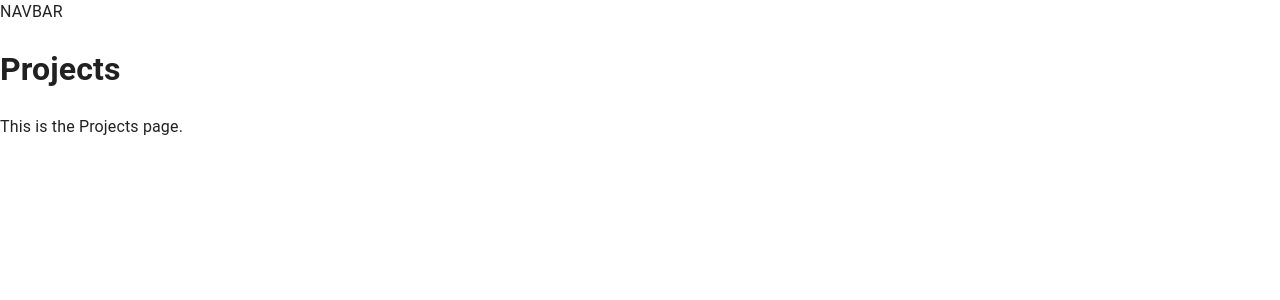
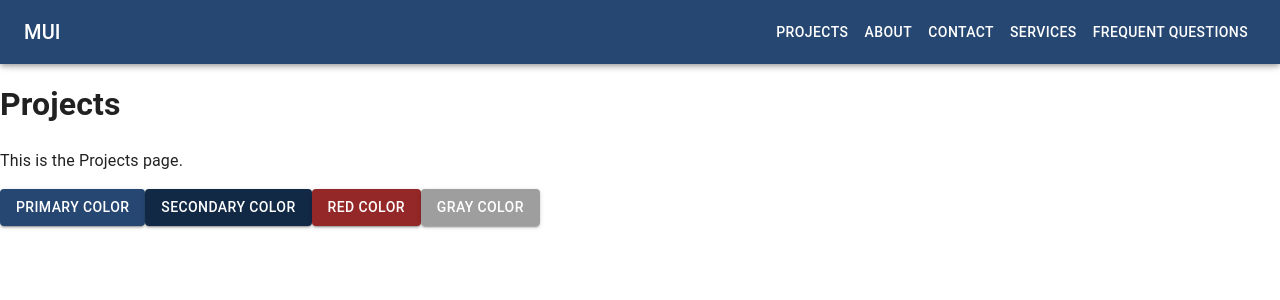
Before and after one commit to Oscar009/csingenierias, a Next.js app: page /projects in a window 1280 px wide. Shown: the top 300 px of the page. Built offline with nearby package versions, Linux system fonts and the light colour scheme.

Commit message:
added routes, AppBar

```diff
--- a/app/(screens)/about/page.tsx
+++ b/app/(screens)/about/page.tsx
@@ -1,3 +1,4 @@
+'use client';
 import React from 'react';
 
 const AboutPage = () => {
--- a/app/(screens)/projects/page.tsx
+++ b/app/(screens)/projects/page.tsx
@@ -1,10 +1,21 @@
+'use client';
+
+import { Button } from '@mui/material';
 import React from 'react';
+import theme from '@/app/theme/theme';
 
 const ProjectsPage = () => {
+
   return (
     <div>
       <h1>Projects</h1>
       <p>This is the Projects page.</p>
+
+      <Button variant='contained'>Primary color</Button>
+      <Button variant='contained' sx={{ backgroundColor: theme.palette.secondary.main }}>Secondary color</Button>
+      <Button variant='contained' sx={{ backgroundColor: theme.palette.error.main }}>Red color</Button>
+      <Button variant='contained' sx={{ backgroundColor: theme.palette.grey[500] }}>Gray color</Button>
+
     </div>
   );
 };
--- /dev/null
+++ b/app/components/AppBar/DrawerAppBar.tsx
@@ -0,0 +1,40 @@
+'use client';
+
+import { useState } from "react";
+import { Box, CssBaseline, Drawer } from "@mui/material";
+import NavBar from "./NavBar";
+import NavDrawer from "./NavDrawer";
+
+const drawerWidth = 240;
+const navItems = ['Projects', 'About', 'Contact', 'Services', 'Frequent Questions'];
+
+export default function DrawerAppBar() {
+  const [mobileOpen, setMobileOpen] = useState(false);
+
+  const handleDrawerToggle = () => {
+    setMobileOpen(!mobileOpen);
+  };
+
+  return (
+    <Box sx={{ display: 'flex', marginBottom: 10 }}>
+      <CssBaseline />
+      <NavBar navItems={navItems} onMenuClick={handleDrawerToggle} />
+      <nav>
+        <Drawer
+          variant="temporary"
+          open={mobileOpen}
+          onClose={handleDrawerToggle}
+          ModalProps={{
+            keepMounted: true, // Better open performance on mobile.
+          }}
+          sx={{
+            display: { xs: 'block', sm: 'none' },
+            '& .MuiDrawer-paper': { boxSizing: 'border-box', width: drawerWidth },
+          }}
+        >
+          <NavDrawer navItems={navItems} onClose={handleDrawerToggle} />
+        </Drawer>
+      </nav>
+    </Box>
+  );
+}
--- /dev/null
+++ b/app/components/AppBar/NavBar.tsx
@@ -0,0 +1,48 @@
+'use client'; // Esto asegura que se renderiza solo en el cliente
+
+import { AppBar, Box, Button, IconButton, Toolbar, Typography } from "@mui/material";
+import MenuIcon from '@mui/icons-material/Menu';
+import { useRouter } from 'next/navigation'; // Reemplaza con la versión correcta del hook en App Router
+
+interface NavBarProps {
+  navItems: string[];
+  onMenuClick: () => void;
+}
+
+export default function NavBar({ navItems, onMenuClick }: NavBarProps) {
+  const router = useRouter(); // Asegúrate de que esto solo se usa en un entorno del cliente
+
+  const handleNavigation = (route: string) => {
+    router.push(`/${route.toLowerCase()}`); // Redirige a la página correspondiente
+  };
+
+  return (
+    <AppBar component="nav">
+      <Toolbar>
+        <IconButton
+          color="inherit"
+          aria-label="open drawer"
+          edge="start"
+          onClick={onMenuClick}
+          sx={{ mr: 2, display: { sm: 'none' } }}
+        >
+          <MenuIcon />
+        </IconButton>
+        <Typography
+          variant="h6"
+          component="div"
+          sx={{ flexGrow: 1, display: { xs: 'none', sm: 'block' } }}
+        >
+          MUI
+        </Typography>
+        <Box sx={{ display: { xs: 'none', sm: 'block' } }}>
+          {navItems.map((item) => (
+            <Button key={item} sx={{ color: '#fff' }} onClick={() => handleNavigation(item)}>
+              {item}
+            </Button>
+          ))}
+        </Box>
+      </Toolbar>
+    </AppBar>
+  );
+}
--- /dev/null
+++ b/app/components/AppBar/NavDrawer.tsx
@@ -0,0 +1,36 @@
+'use client';  // Asegura que se ejecute en el lado del cliente
+
+import { Box, Divider, List, ListItem, ListItemButton, ListItemText, Typography } from "@mui/material";
+import { useRouter } from 'next/navigation'; // App Router
+
+interface NavDrawerProps {
+  navItems: string[];
+  onClose: () => void;
+}
+
+export default function NavDrawer({ navItems, onClose }: NavDrawerProps) {
+  const router = useRouter();  // Hook para manejar la navegación
+
+  const handleNavigation = (route: string) => {
+    router.push(`/${route.toLowerCase()}`);  // Redirige a la página correspondiente
+    onClose();  // Cierra el Drawer después de la navegación
+  };
+
+  return (
+    <Box onClick={onClose} sx={{ textAlign: 'center' }}>
+      <Typography variant="h6" sx={{ my: 2 }}>
+        MUI
+      </Typography>
+      <Divider />
+      <List>
+        {navItems.map((item) => (
+          <ListItem key={item} disablePadding>
+            <ListItemButton sx={{ textAlign: 'center' }} onClick={() => handleNavigation(item)}>
+              <ListItemText primary={item} />
+            </ListItemButton>
+          </ListItem>
+        ))}
+      </List>
+    </Box>
+  );
+}
--- a/app/layout.tsx
+++ b/app/layout.tsx
@@ -1,5 +1,6 @@
 import { ReactNode } from 'react';
 import ClientThemeProvider from './theme/clientThemeProvider';
+import DrawerAppBar from './components/AppBar/DrawerAppBar';
 
 export const metadata = {
   title: 'Inmobiliaria CS Ingenierías y asociados',
@@ -11,7 +12,7 @@ export default function RootLayout({ children }: { children: ReactNode }) {
     <html lang="en">
       <body>
         <ClientThemeProvider>
-          <div>NAVBAR</div>
+          <DrawerAppBar />
           {children}
         </ClientThemeProvider>
       </body>
--- a/app/theme/theme.ts
+++ b/app/theme/theme.ts
@@ -8,6 +8,9 @@ const theme = createTheme({
     secondary: {
       main: '#122946',
     },
+    error: {
+      main: '#942727',
+    },
   },
 });
 
--- a/package.json
+++ b/package.json
@@ -11,6 +11,7 @@
   "dependencies": {
     "@emotion/react": "^11.13.3",
     "@emotion/styled": "^11.13.0",
+    "@mui/icons-material": "^6.0.2",
     "@mui/material": "^6.0.2",
     "next": "14.2.7",
     "react": "^18",
```
Also changed, not shown: app/(screens)/home/page.tsx (deleted, +0 -12 lines), app/(screens)/frequent questions/page.tsx (renamed from app/(screens)/frequentquestions/page.tsx), 1 other file (tests, documents, lock files or other folders).
